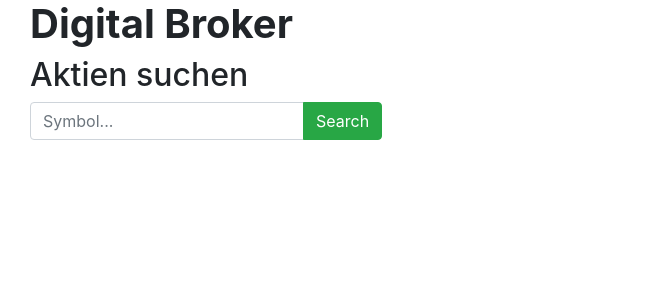
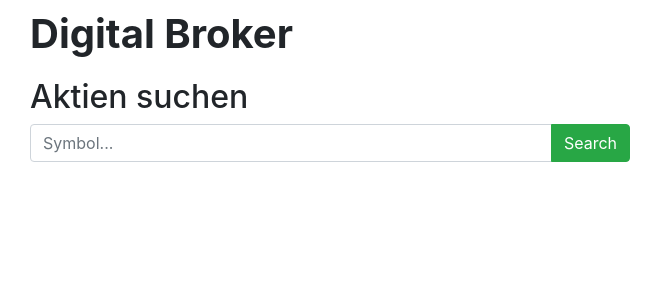
Before and after one commit to LukasMomot/Digital-Broker-v2, an Angular app: page /search-page in a window 1280 px wide. Shown: the top 300 px of the page, without its empty margins (0-663 px from the left). Built offline with nearby package versions, Linux system fonts and the light colour scheme.

Commit message:
styling changes

```diff
--- a/src/app/app.component.html
+++ b/src/app/app.component.html
@@ -2,7 +2,7 @@
   <div class='row'>
     <div class='col-sm-7 body-content'>
       <div class="row">
-        <h1>Digital Broker</h1>
+        <h1 class="title">Digital Broker</h1>
       </div>
       <div class="row">
           <router-outlet></router-outlet>
--- a/src/app/app.component.scss
+++ b/src/app/app.component.scss
@@ -1,4 +1,6 @@
-h1 {
+.title {
+    margin-top: 10px;
+    margin-bottom: 20px;
     font-weight: bold;
 }
 div {
--- a/src/app/search-bar/search-bar.component.scss
+++ b/src/app/search-bar/search-bar.component.scss
@@ -0,0 +1,3 @@
+.input-group {
+  min-width: 600px;
+}
```
